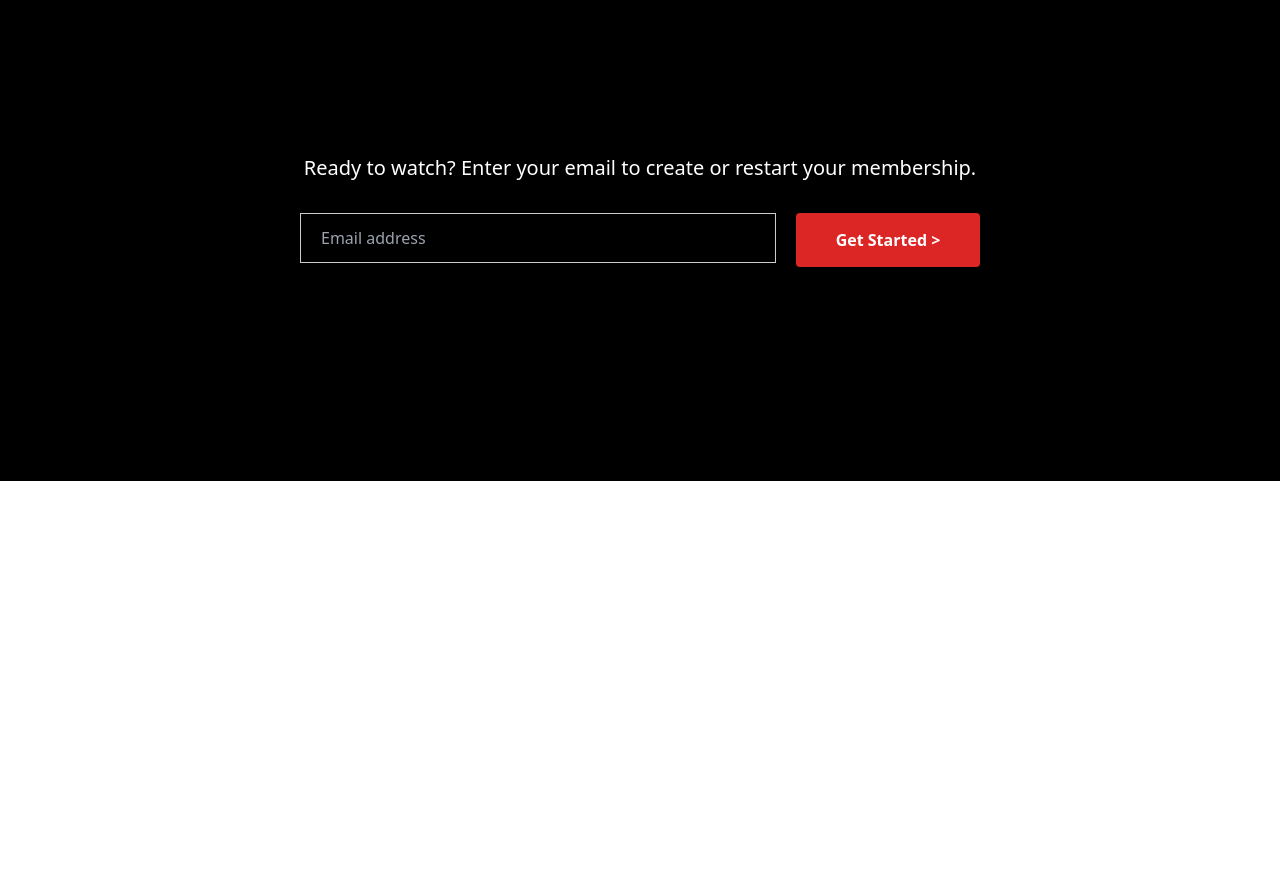
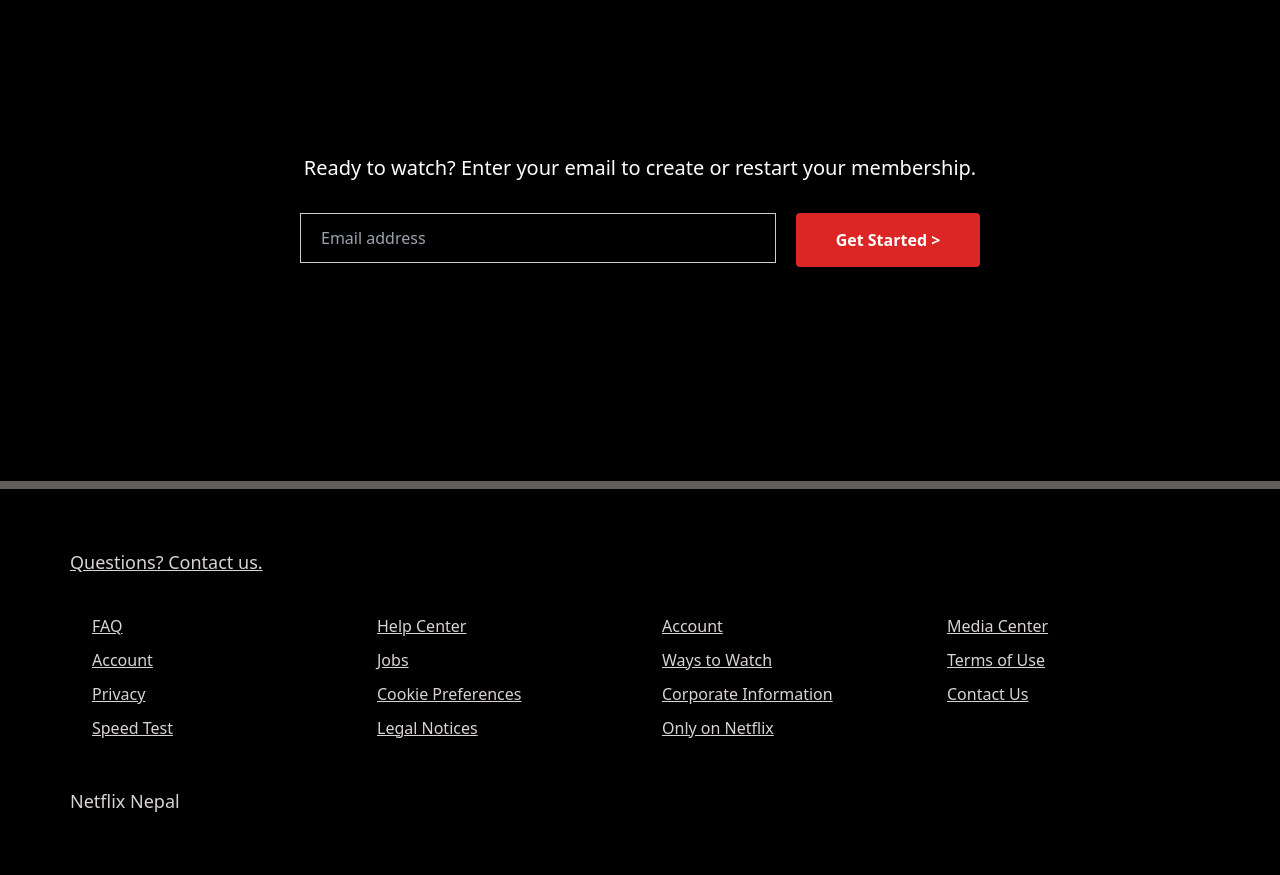
Before and after one commit to birajgrs1/tailwind-css-tutorial, a website built with Vite: page project1/index.html in a window 1280 px wide. Shown: the part 3208-4083 px from the top of the page. Before the commit the page ends 3689 px from the top, so only its background shows below. Built offline with nearby package versions, Linux system fonts and the light colour scheme.

Commit message:
Complete Netflix project successfully...

```diff
--- a/project1/index.html
+++ b/project1/index.html
@@ -128,86 +128,114 @@
         </section>
 
         <!-- Frequently Asked Question Section -->
-   <section class="w-full border-t-8 border-gray-700 sm:py-16 py-10 bg-black">
+        <section
+            class="w-full border-t-8 border-gray-700 sm:py-16 py-10 bg-black">
             <div class="max-w-4xl mx-auto px-6">
-        <h2 class="text-white font-bold sm:text-5xl text-4xl text-center">Frequently Asked Questions</h2>
+                <h2
+                    class="text-white font-bold sm:text-5xl text-4xl text-center">Frequently
+                    Asked Questions</h2>
                 <div class="py-10 text-white">
 
                     <!-- FAQ Item 1 -->
                     <div class="bg-gray-800 mb-4 rounded-md">
-                <div class="faq-question flex justify-between items-center p-5 text-2xl cursor-pointer border-b-2 border-black hover:bg-gray-700 duration-300">
+                        <div
+                            class="faq-question flex justify-between items-center p-5 text-2xl cursor-pointer border-b-2 border-black hover:bg-gray-700 duration-300">
                             <h3>What is Netflix?</h3>
                             <span class="toggle-icon text-3xl">+</span>
                         </div>
                         <div class="faq-answer hidden text-lg p-5 duration-200">
-                    <p>Netflix is a streaming service that offers a wide variety of award-winning TV shows, movies, anime, documentaries, and more.</p>
-                    <p>Watch as much as you want, whenever you want, without ads, all for one monthly price. New content is added every week!</p>
+                            <p>Netflix is a streaming service that offers a wide
+                                variety of award-winning TV shows, movies,
+                                anime, documentaries, and more.</p>
+                            <p>Watch as much as you want, whenever you want,
+                                without ads, all for one monthly price. New
+                                content is added every week!</p>
                         </div>
                     </div>
 
                     <!-- FAQ Item 2 -->
                     <div class="bg-gray-800 mb-4 rounded-md">
-                <div class="faq-question flex justify-between items-center p-5 text-2xl cursor-pointer border-b-2 border-black hover:bg-gray-700 duration-300">
+                        <div
+                            class="faq-question flex justify-between items-center p-5 text-2xl cursor-pointer border-b-2 border-black hover:bg-gray-700 duration-300">
                             <h3>How much does Netflix cost?</h3>
                             <span class="toggle-icon text-3xl">+</span>
                         </div>
                         <div class="faq-answer hidden text-lg p-5 duration-200">
-                    <p>Watch Netflix on your smartphone, tablet, Smart TV, laptop, or streaming device for a fixed monthly fee.</p>
-                    <p>Plans range from IDR 54,000 to IDR 186,000 per month with no extra costs or contracts.</p>
+                            <p>Watch Netflix on your smartphone, tablet, Smart
+                                TV, laptop, or streaming device for a fixed
+                                monthly fee.</p>
+                            <p>Plans range from IDR 54,000 to IDR 186,000 per
+                                month with no extra costs or contracts.</p>
                         </div>
                     </div>
 
                     <!-- FAQ Item 3 -->
                     <div class="bg-gray-800 mb-4 rounded-md">
-                <div class="faq-question flex justify-between items-center p-5 text-2xl cursor-pointer border-b-2 border-black hover:bg-gray-700 duration-300">
+                        <div
+                            class="faq-question flex justify-between items-center p-5 text-2xl cursor-pointer border-b-2 border-black hover:bg-gray-700 duration-300">
                             <h3>Where can I watch?</h3>
                             <span class="toggle-icon text-3xl">+</span>
                         </div>
                         <div class="faq-answer hidden text-lg p-5 duration-200">
-                    <p>You can watch anywhere, anytime. Sign in with your Netflix account to watch instantly on the web at netflix.com.</p>
-                    <p>Stream on smart TVs, PlayStation, Xbox, Chromecast, Apple TV, Blu-ray players, and more.</p>
+                            <p>You can watch anywhere, anytime. Sign in with
+                                your Netflix account to watch instantly on the
+                                web at netflix.com.</p>
+                            <p>Stream on smart TVs, PlayStation, Xbox,
+                                Chromecast, Apple TV, Blu-ray players, and
+                                more.</p>
                         </div>
                     </div>
 
                     <!-- FAQ Item 4 -->
                     <div class="bg-gray-800 mb-4 rounded-md">
-                <div class="faq-question flex justify-between items-center p-5 text-2xl cursor-pointer border-b-2 border-black hover:bg-gray-700 duration-300">
+                        <div
+                            class="faq-question flex justify-between items-center p-5 text-2xl cursor-pointer border-b-2 border-black hover:bg-gray-700 duration-300">
                             <h3>How do I cancel?</h3>
                             <span class="toggle-icon text-3xl">+</span>
                         </div>
                         <div class="faq-answer hidden text-lg p-5 duration-200">
-                    <p>Netflix is flexible. There are no contracts or commitments. You can cancel your account online in two clicks.</p>
-                    <p>No cancellation fees – start or stop your account anytime.</p>
+                            <p>Netflix is flexible. There are no contracts or
+                                commitments. You can cancel your account online
+                                in two clicks.</p>
+                            <p>No cancellation fees – start or stop your account
+                                anytime.</p>
                         </div>
                     </div>
 
                     <!-- FAQ Item 5 -->
                     <div class="bg-gray-800 mb-4 rounded-md">
-                <div class="faq-question flex justify-between items-center p-5 text-2xl cursor-pointer border-b-2 border-black hover:bg-gray-700 duration-300">
+                        <div
+                            class="faq-question flex justify-between items-center p-5 text-2xl cursor-pointer border-b-2 border-black hover:bg-gray-700 duration-300">
                             <h3>What can I watch on Netflix?</h3>
                             <span class="toggle-icon text-3xl">+</span>
                         </div>
                         <div class="faq-answer hidden text-lg p-5 duration-200">
-                    <p>Netflix has an extensive library of feature films, documentaries, TV shows, anime, and Netflix originals.</p>
+                            <p>Netflix has an extensive library of feature
+                                films, documentaries, TV shows, anime, and
+                                Netflix originals.</p>
                             <p>Watch as much as you want, anytime!</p>
                         </div>
                     </div>
 
                     <!-- FAQ Item 6 -->
                     <div class="bg-gray-800 mb-4 rounded-md">
-                <div class="faq-question flex justify-between items-center p-5 text-2xl cursor-pointer border-b-2 border-black hover:bg-gray-700 duration-300">
+                        <div
+                            class="faq-question flex justify-between items-center p-5 text-2xl cursor-pointer border-b-2 border-black hover:bg-gray-700 duration-300">
                             <h3>Is Netflix good for kids?</h3>
                             <span class="toggle-icon text-3xl">+</span>
                         </div>
                         <div class="faq-answer hidden text-lg p-5 duration-200">
-                    <p>Netflix has a dedicated kids' experience with family-friendly content.</p>
-                    <p>Parents can create profiles with parental controls to restrict content based on age ratings.</p>
+                            <p>Netflix has a dedicated kids' experience with
+                                family-friendly content.</p>
+                            <p>Parents can create profiles with parental
+                                controls to restrict content based on age
+                                ratings.</p>
                         </div>
                     </div>
 
                 </div>
                 <div
-        class="max-w-[1170px] mx-auto sm:py-[150px] text-white py-[50px] text-center">
+                    class="max-w-[1170px] mx-auto sm:py-[150px] text-white py-[40px] text-center">
 
                     <p class="text-[20px]">Ready to watch? Enter your email to
                         create or restart your membership.</p>
@@ -227,6 +255,57 @@
             </div>
         </section>
 
+        <!-- Footer Section -->
+        <footer
+        class="w-[100%] border-t-[8px] border-t-[#605d5d] sm:py-[60px] py-[44px] bg-black">
+        <div class="max-w-[1170px] mx-auto px-[15px] text-[#dad3d3]">
+            <h3 class="text-[18px]"><a href="" class="underline">Questions? Contact us.</a></h3>
+            <div class="py-[28px] grid sm:grid-cols-4 grid-cols-2">
+                <div class=" text-[16px]  p-[10px] cursor-pointer">
+                    <ul>
+                        <li class="mb-[10px]"><a href="#" class="underline p-3">FAQ</a></li>
+                        <li class="mb-[10px]"><a href="#" class="underline p-3">Account</a></li>
+                        <li class="mb-[10px]"><a href="#" class="underline p-3">Privacy</a></li>
+                        <li class="mb-[10px]"><a href="#" class="underline p-3">Speed Test</a></li>
+                    </ul>
+                </div>
+
+                <div class=" text-[16px]  p-[10px] cursor-pointer">
+                    <ul>
+                        <li class="mb-[10px]"><a href="#" class="underline p-3">Help Center</a></li>
+                        <li class="mb-[10px]"><a href="#" class="underline p-3">Jobs</a></li>
+                        <li class="mb-[10px]"><a href="#" class="underline p-3">Cookie Preferences</a></li>
+                        <li class="mb-[10px]"><a href="#" class="underline p-3">Legal Notices</a></li>
+                    </ul>
+                </div>
+
+                <div class=" text-[16px]  p-[10px] cursor-pointer">
+                    <ul>
+                        <li class="mb-[10px]"><a href="#" class="underline p-3">Account</a></li>
+                        <li class="mb-[10px]"><a href="#" class="underline p-3">Ways to Watch</a></li>
+                        <li class="mb-[10px]"><a href="#" class="underline p-3">Corporate Information</a></li>
+                        <li class="mb-[10px]"><a href="#" class="underline p-3">Only on Netflix</a></li>
+
+                    </ul>
+                </div>
+
+                <div class=" text-[16px]  p-[10px] cursor-pointer">
+                    <ul>
+                        <li class="mb-[10px]"><a href="#" class="underline p-3">Media Center</a></li>
+                        <li class="mb-[10px]"><a href="#" class="underline p-3 ">Terms of Use</a></li>
+                        <li class="mb-[10px]"><a href="#" class="underline p-3">Contact Us</a></li>
+
+                    </ul>
+                </div>
+
+            </div>
+            <h4 class="text-[18px]">Netflix Nepal</h4>
+        </div>
+    </footer>
+
+
+
+
         <script src="./scripts/script.js"></script>
     </body>
 </html>
```
Lines whose indentation alone changed are shown as unchanged.
